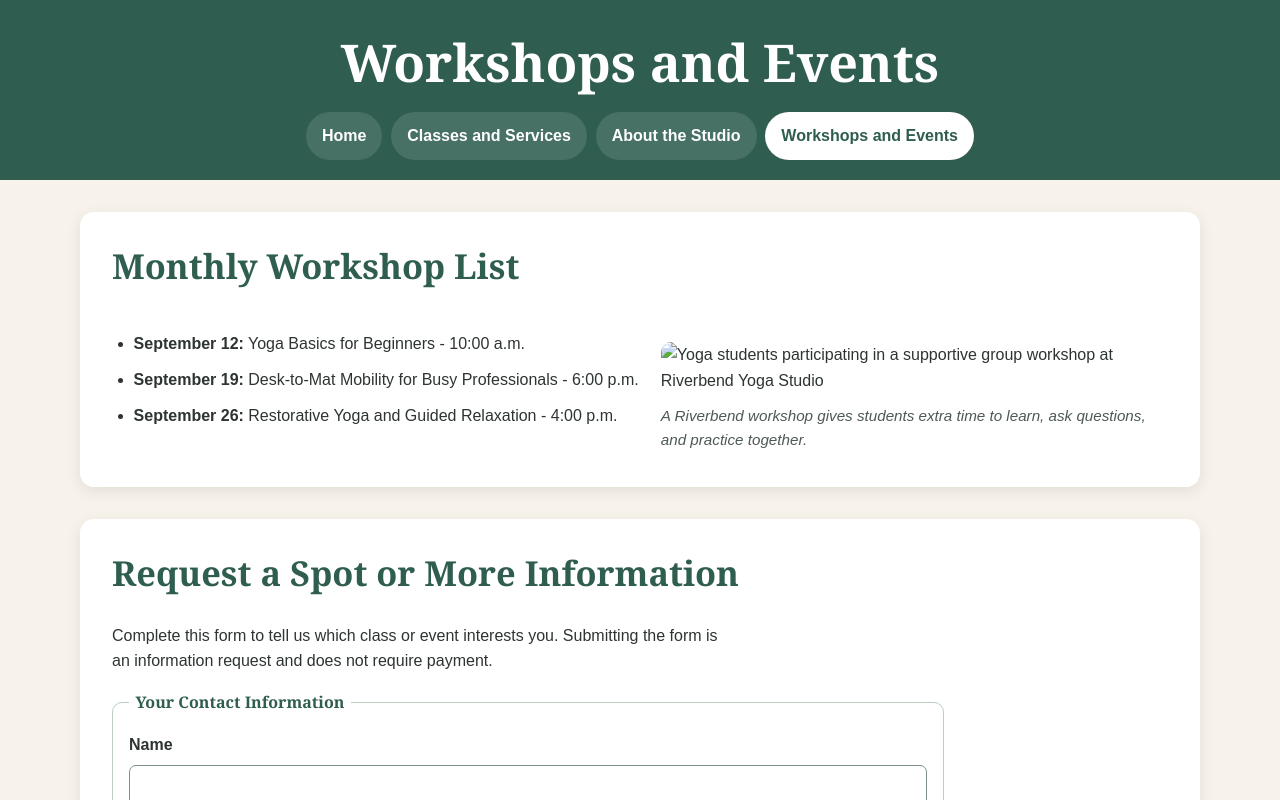
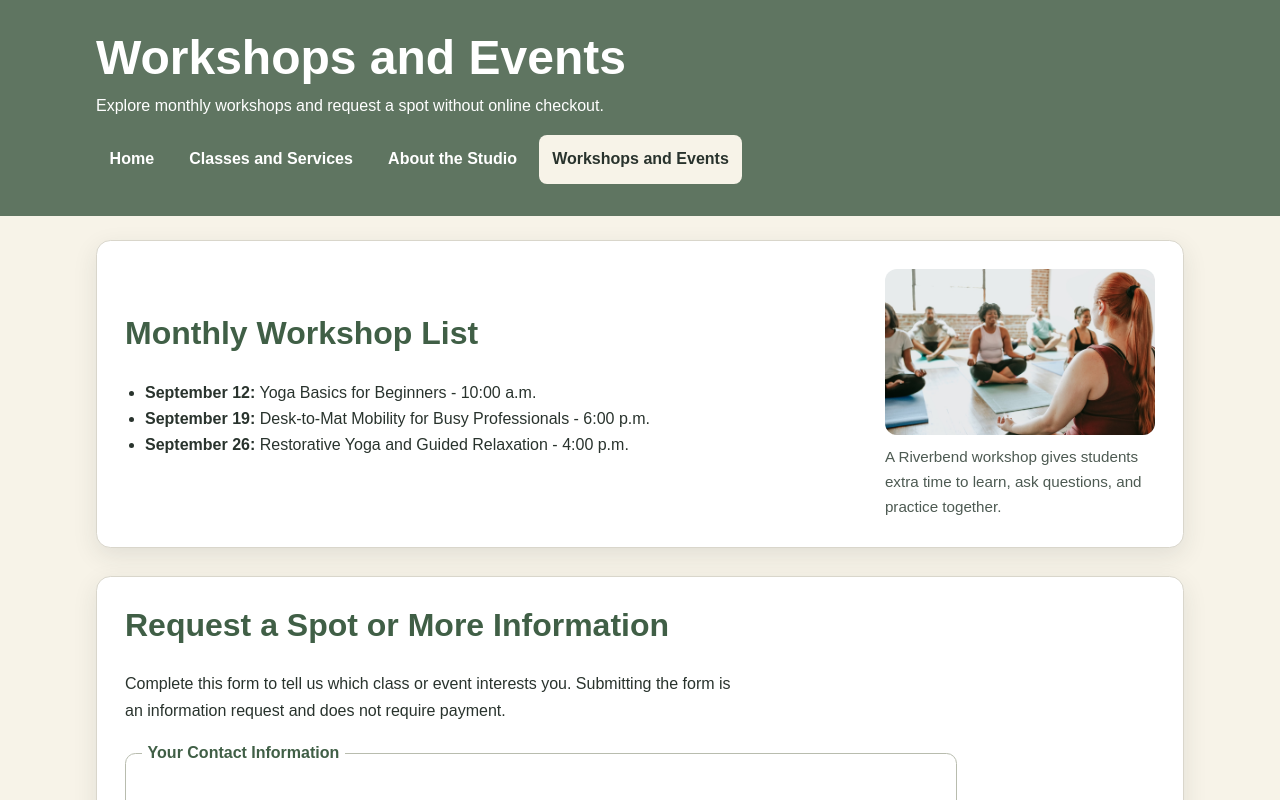
Before and after one commit to chanitapinder03-pixel/riverbend-yoga-studio, a plain HTML site: page events.html in a window 1280 px wide. Shown: the top 800 px of the page. Drawn offline with Linux system fonts and the light colour scheme.

Commit message:
Add files via upload

```diff
--- a/events.html
+++ b/events.html
@@ -7,26 +7,30 @@
   <link rel="stylesheet" href="styles.css">
 </head>
 <body>
-    <header>
-        <h1>Workshops and Events</h1>
-        <nav aria-label="Main navigation">
+  <header class="site-header">
+    <div class="header-inner">
+      <h1 class="site-title">Workshops and Events</h1>
+      <p class="tagline">Explore monthly workshops and request a spot without online checkout.</p>
+      <nav class="site-nav" aria-label="Main navigation">
         <a href="index.html">Home</a>
         <a href="services.html">Classes and Services</a>
         <a href="about.html">About the Studio</a>
         <a href="events.html" aria-current="page">Workshops and Events</a>
       </nav>
+    </div>
   </header>
 
   <main>
     <section aria-labelledby="monthly-heading">
+      <div class="event-layout">
+        <div>
           <h2 id="monthly-heading">Monthly Workshop List</h2>
-            <div class="split-layout">
-                <ul class="workshop-list">
+          <ul>
             <li><strong>September 12:</strong> Yoga Basics for Beginners - 10:00 a.m.</li>
             <li><strong>September 19:</strong> Desk-to-Mat Mobility for Busy Professionals - 6:00 p.m.</li>
             <li><strong>September 26:</strong> Restorative Yoga and Guided Relaxation - 4:00 p.m.</li>
           </ul>
-
+        </div>
         <figure>
           <img src="yoga-workshop.jpg" alt="Yoga students participating in a supportive group workshop at Riverbend Yoga Studio">
           <figcaption>A Riverbend workshop gives students extra time to learn, ask questions, and practice together.</figcaption>
@@ -41,7 +45,6 @@
       <form action="#" method="post">
         <fieldset>
           <legend>Your Contact Information</legend>
-
           <label for="name">Name</label>
           <input type="text" id="name" name="name" required minlength="2" autocomplete="name">
 
@@ -51,7 +54,6 @@
 
         <fieldset>
           <legend>Your Yoga Interest</legend>
-
           <label for="interest">Class or event interest</label>
           <select id="interest" name="interest" required>
             <option value="">Choose an option</option>
@@ -76,7 +78,7 @@
 
         <fieldset>
           <legend>Preferred Contact Method</legend>
-                    <div class="radio-group">
+          <div class="radio-row">
             <div class="radio-option">
               <input type="radio" id="contact-email" name="contact-method" value="email" required>
               <label for="contact-email">Email</label>
@@ -99,9 +101,11 @@
     </section>
   </main>
 
-    <footer>
+  <footer class="site-footer">
+    <div class="footer-inner">
       <p>&copy; 2026 Riverbend Yoga Studio. All rights reserved.</p>
       <p><a href="about.html">Read about our instructors and accessibility accommodations</a></p>
+    </div>
   </footer>
 </body>
 </html>
--- a/styles.css
+++ b/styles.css
@@ -1,13 +1,15 @@
-/* Riverbend Yoga Studio - Touchstone Task 3
-   Mobile-first responsive stylesheet */
+/* Riverbend Yoga Studio - Touchstone 3
+   Mobile-first responsive design system
+*/
 
 :root {
-    --forest: #2f5d50;
-    --sage: #a8c3ad;
-    --cream: #f7f3ea;
-    --charcoal: #2d3432;
+  --sage: #5f7561;
+  --cream: #f7f3e8;
+  --charcoal: #29332d;
+  --terracotta: #b96f52;
   --white: #ffffff;
-    --shadow: 0 4px 14px rgba(45, 52, 50, 0.10);
+  --border: #d9d6cb;
+  --shadow: 0 8px 24px rgba(41, 51, 45, 0.10);
 }
 
 * {
@@ -20,117 +22,109 @@ html {
 
 body {
   margin: 0;
-    background-color: var(--cream);
-    color: var(--charcoal);
   font-family: Arial, Helvetica, sans-serif;
   font-size: 1rem;
-    line-height: 1.6;
+  line-height: 1.65;
+  color: var(--charcoal);
+  background: var(--cream);
 }
 
 img,
-picture img,
+picture,
+audio,
 video {
+  max-width: 100%;
+}
+
+img {
   display: block;
   width: 100%;
-    max-width: 100%;
   height: auto;
-    border-radius: 10px;
-}
-
-audio {
-    width: 100%;
-    max-width: 38rem;
+  border-radius: 0.75rem;
 }
 
 a {
-    color: var(--forest);
+  color: #405f46;
 }
 
-a:hover {
-    color: #1e4037;
+a:hover,
+a:focus-visible {
+  color: #7f442f;
 }
 
-a:focus-visible,
-button:focus-visible,
-input:focus-visible,
-select:focus-visible,
-textarea:focus-visible {
-    outline: 3px solid var(--sage);
-    outline-offset: 3px;
+.site-header {
+  background: var(--sage);
+  color: var(--white);
+  padding: 1.5rem 1rem;
 }
 
-header {
-    background-color: var(--forest);
-    color: var(--white);
-    padding: 2rem 1rem 1.25rem;
-    text-align: center;
+.header-inner,
+main,
+.footer-inner {
+  width: min(100% - 2rem, 68rem);
+  margin-inline: auto;
 }
 
-header h1 {
+.site-title {
   margin: 0;
-    font-family: Georgia, "Times New Roman", serif;
-    font-size: clamp(2rem, 8vw, 3.25rem);
-    line-height: 1.15;
+  font-size: clamp(1.9rem, 7vw, 3rem);
+  line-height: 1.1;
 }
 
-header > p {
+.tagline {
+  margin: 0.5rem 0 1rem;
   max-width: 42rem;
-    margin: 0.75rem auto 1.25rem;
 }
 
-nav {
+.site-nav {
   display: flex;
   flex-direction: column;
-    gap: 0.55rem;
-    max-width: 70rem;
-    margin: 1.25rem auto 0;
+  gap: 0.5rem;
 }
 
-nav a {
+.site-nav a {
   display: block;
-    padding: 0.7rem 1rem;
-    border-radius: 999px;
-    background-color: rgba(255, 255, 255, 0.12);
+  padding: 0.7rem 0.85rem;
+  border-radius: 0.5rem;
   color: var(--white);
+  text-decoration: none;
   font-weight: 700;
-    text-decoration: none;
 }
 
-nav a:hover,
-nav a:focus-visible,
-nav a[aria-current="page"] {
-    background-color: var(--white);
-    color: var(--forest);
+.site-nav a:hover,
+.site-nav a:focus-visible,
+.site-nav a[aria-current="page"] {
+  background: var(--cream);
+  color: var(--charcoal);
 }
 
 main {
-    width: min(100% - 2rem, 70rem);
-    margin: 0 auto;
-    padding: 2rem 0;
+  padding-block: 1.5rem 2.5rem;
 }
 
 section {
-    margin-bottom: 1.5rem;
-    padding: 1.35rem;
-    border-radius: 14px;
-    background-color: var(--white);
+  margin-bottom: 1.25rem;
+  padding: 1.25rem;
+  background: var(--white);
+  border: 1px solid var(--border);
+  border-radius: 0.9rem;
   box-shadow: var(--shadow);
 }
 
+h1,
 h2,
 h3 {
-    font-family: Georgia, "Times New Roman", serif;
-    color: var(--forest);
   line-height: 1.25;
 }
 
 h2 {
   margin-top: 0;
-    font-size: clamp(1.55rem, 5vw, 2.15rem);
+  color: #405f46;
+  font-size: clamp(1.45rem, 5vw, 2rem);
 }
 
 h3 {
-    font-size: 1.3rem;
+  color: #7f442f;
 }
 
 p,
@@ -139,10 +133,11 @@ li {
 }
 
 ul {
-    padding-left: 1.35rem;
+  padding-left: 1.25rem;
 }
 
-.card-grid {
+.card-row,
+.instructor-grid {
   display: flex;
   flex-direction: column;
   gap: 1rem;
@@ -151,106 +146,113 @@ ul {
 .card {
   flex: 1 1 0;
   padding: 1rem;
-    border: 1px solid #d8e2d9;
-    border-radius: 10px;
-    background-color: #fbfdfb;
+  background: #fbfaf6;
+  border-left: 0.35rem solid var(--terracotta);
+  border-radius: 0.65rem;
 }
 
-.split-layout {
+.feature-layout,
+.about-layout,
+.event-layout {
   display: flex;
   flex-direction: column;
-    gap: 1.25rem;
+  gap: 1rem;
   align-items: flex-start;
 }
 
-.split-layout > * {
+.feature-layout > *,
+.about-layout > *,
+.event-layout > * {
   flex: 1 1 0;
-    min-width: 0;
 }
 
 .schedule-list li,
-.policy-list li,
-.pricing-list li,
-.workshop-list li {
-    margin-bottom: 0.65rem;
+.policy-list li {
+  margin-bottom: 0.5rem;
 }
 
 figure {
-    margin: 1.5rem 0 0;
+  margin: 0;
 }
 
 figcaption {
-    padding-top: 0.65rem;
+  margin-top: 0.55rem;
   font-size: 0.95rem;
-    font-style: italic;
-    color: #4d5955;
+  color: #4d5a52;
+}
+
+audio {
+  width: 100%;
 }
 
 form {
-    display: flex;
-    flex-direction: column;
-    gap: 1rem;
+  max-width: 52rem;
 }
 
 fieldset {
-    display: flex;
-    flex-direction: column;
-    gap: 0.5rem;
-    margin: 0;
+  margin: 0 0 1rem;
   padding: 1rem;
-    border: 1px solid #bccfc0;
-    border-radius: 10px;
+  border: 1px solid #b8bcae;
+  border-radius: 0.65rem;
 }
 
 legend {
-    padding: 0 0.4rem;
-    color: var(--forest);
-    font-family: Georgia, "Times New Roman", serif;
+  padding-inline: 0.35rem;
+  font-weight: 700;
+  color: #405f46;
+}
+
+label {
+  display: block;
+  margin-top: 0.75rem;
+  margin-bottom: 0.3rem;
   font-weight: 700;
 }
 
-label {
-    font-weight: 700;
-}
-
-input,
+input:not([type="radio"]),
 select,
 textarea {
   width: 100%;
-    padding: 0.72rem;
-    border: 1px solid #7c9188;
-    border-radius: 7px;
-    background-color: var(--white);
+  padding: 0.75rem;
+  border: 1px solid #8f978d;
+  border-radius: 0.45rem;
+  background: var(--white);
   color: var(--charcoal);
   font: inherit;
 }
 
-textarea {
-    resize: vertical;
+input:focus,
+select:focus,
+textarea:focus,
+button:focus-visible,
+a:focus-visible {
+  outline: 3px solid #e2a98f;
+  outline-offset: 2px;
 }
 
-.radio-group {
+.radio-row {
   display: flex;
   flex-wrap: wrap;
   gap: 1rem;
+  margin-top: 0.5rem;
 }
 
 .radio-option {
   display: flex;
   align-items: center;
-    gap: 0.45rem;
+  gap: 0.4rem;
 }
 
-.radio-option input {
-    width: auto;
+.radio-option label {
+  display: inline;
+  margin: 0;
 }
 
 button {
-    align-self: flex-start;
-    padding: 0.8rem 1.25rem;
   border: 0;
-    border-radius: 999px;
-    background-color: var(--forest);
+  border-radius: 0.5rem;
+  padding: 0.8rem 1.1rem;
+  background: var(--terracotta);
   color: var(--white);
   font: inherit;
   font-weight: 700;
@@ -258,53 +260,53 @@ button {
 }
 
 button:hover {
-    background-color: #23473d;
+  filter: brightness(0.92);
 }
 
-footer {
+.site-footer {
+  background: var(--charcoal);
+  color: var(--white);
   padding: 1.5rem 1rem;
-    background-color: var(--charcoal);
-    color: var(--white);
-    text-align: center;
 }
 
-footer p {
-    max-width: none;
-    margin: 0.35rem auto;
+.site-footer a {
+  color: #f1c3ad;
 }
 
-footer a {
-    color: #d9ecdc;
+.site-footer p {
+  margin: 0.25rem 0;
 }
 
-/* Larger-screen layout */
 @media (min-width: 48rem) {
-    header {
-        padding-inline: 2rem;
+  .site-header {
+    padding-block: 2rem;
   }
 
-    nav {
+  .site-nav {
     flex-direction: row;
     flex-wrap: wrap;
-        justify-content: center;
   }
 
-    .card-grid {
+  .card-row,
+  .instructor-grid {
     flex-direction: row;
-        align-items: stretch;
   }
 
-    .split-layout {
+  .feature-layout,
+  .about-layout,
+  .event-layout {
     flex-direction: row;
     align-items: center;
   }
 
-    section {
-        padding: 2rem;
-        margin-bottom: 2rem;
+  .feature-layout > :first-child,
+  .about-layout > :first-child,
+  .event-layout > :first-child {
+    flex-basis: 46%;
   }
 
-    form {
-        max-width: 52rem;
+  section {
+    padding: 1.75rem;
+    margin-bottom: 1.75rem;
   }
 }
```
Also changed, not shown: about.html (+14 -8 lines), index.html (+20 -15 lines), services.html (+11 -8 lines), README.txt, yoga-feature-large.jpg (added), yoga-feature-small.jpg (added), yoga-instructor.jpg (added), yoga-logo.png (added), yoga-studio.jpg (added), yoga-workshop.jpg (added), 1 other file. Lines whose indentation alone changed are shown as unchanged.
